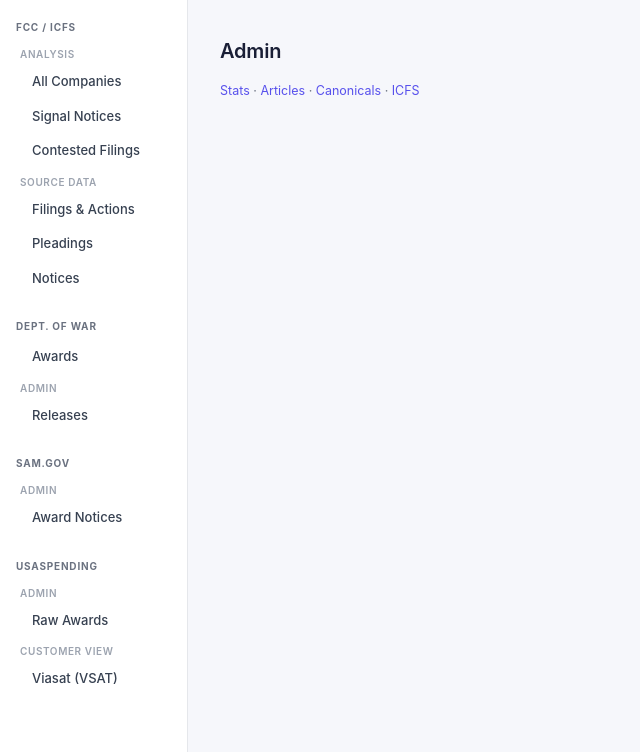
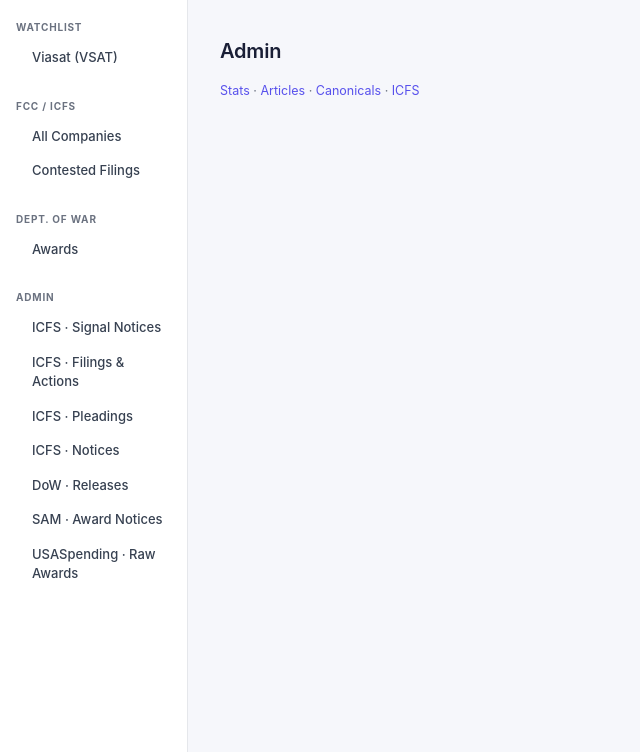
Before and after one commit to brandonorourke/strata, a FastAPI app: page /admin in a window 1280 px wide. Shown: the part 48-800 px from the top of the page, without its empty margins (0-640 px from the left). Run offline with FastAPI, Linux system fonts and the light colour scheme; parts of the project's set-up code (start-up, migrations or seed data) failed here and were passed over.

Commit message:
Move admin pages to that section

```diff
--- a/apps/api/templates/base.html
+++ b/apps/api/templates/base.html
@@ -255,27 +255,24 @@
 
     <nav id="sidebar">
       {% set path = request.url.path %}
-      <div class="nav-section">FCC / ICFS</div>
-      <div class="nav-subsection">Analysis</div>
+      <div class="nav-section">Watchlist</div>
+      <a href="/company/VSAT"          class="nav-item {% if path.startswith('/company') %}active{% endif %}">Viasat (VSAT)</a>
+
+      <div class="nav-section" style="margin-top: 16px;">FCC / ICFS</div>
       <a href="/admin/icfs/canonicals" class="nav-item {% if path.startswith('/admin/icfs/canonicals') or path.startswith('/admin/icfs/entity') %}active{% endif %}">All Companies</a>
-      <a href="/admin/icfs/signals"    class="nav-item {% if path.startswith('/admin/icfs/signals') %}active{% endif %}">Signal Notices</a>
       <a href="/admin/icfs/contested"  class="nav-item {% if path.startswith('/admin/icfs/contested') %}active{% endif %}">Contested Filings</a>
-      <div class="nav-subsection">Source Data</div>
-      <a href="/admin/icfs/filings"    class="nav-item {% if path.startswith('/admin/icfs/filings') %}active{% endif %}">Filings &amp; Actions</a>
-      <a href="/admin/icfs/pleadings"  class="nav-item {% if path.startswith('/admin/icfs/pleadings') %}active{% endif %}">Pleadings</a>
-      <a href="/admin/icfs/notices"    class="nav-item {% if path.startswith('/admin/icfs/notices') %}active{% endif %}">Notices</a>
+
       <div class="nav-section" style="margin-top: 16px;">Dept. of War</div>
-      <a href="/dow"                 class="nav-item {% if path == '/dow' %}active{% endif %}">Awards</a>
-      <div class="nav-subsection">Admin</div>
-      <a href="/admin/dow/contracts" class="nav-item {% if path.startswith('/admin/dow') %}active{% endif %}">Releases</a>
-      <div class="nav-section" style="margin-top: 16px;">SAM.gov</div>
-      <div class="nav-subsection">Admin</div>
-      <a href="/admin/sam"           class="nav-item {% if path.startswith('/admin/sam') %}active{% endif %}">Award Notices</a>
-      <div class="nav-section" style="margin-top: 16px;">USASpending</div>
-      <div class="nav-subsection">Admin</div>
-      <a href="/usaspending"         class="nav-item {% if path.startswith('/usaspending') %}active{% endif %}">Raw Awards</a>
-      <div class="nav-subsection">Customer view</div>
-      <a href="/company/VSAT"        class="nav-item {% if path.startswith('/company') %}active{% endif %}">Viasat (VSAT)</a>
+      <a href="/dow"                   class="nav-item {% if path == '/dow' %}active{% endif %}">Awards</a>
+
+      <div class="nav-section" style="margin-top: 16px;">Admin</div>
+      <a href="/admin/icfs/signals"    class="nav-item {% if path.startswith('/admin/icfs/signals') %}active{% endif %}">ICFS · Signal Notices</a>
+      <a href="/admin/icfs/filings"    class="nav-item {% if path.startswith('/admin/icfs/filings') %}active{% endif %}">ICFS · Filings &amp; Actions</a>
+      <a href="/admin/icfs/pleadings"  class="nav-item {% if path.startswith('/admin/icfs/pleadings') %}active{% endif %}">ICFS · Pleadings</a>
+      <a href="/admin/icfs/notices"    class="nav-item {% if path.startswith('/admin/icfs/notices') %}active{% endif %}">ICFS · Notices</a>
+      <a href="/admin/dow/contracts"   class="nav-item {% if path.startswith('/admin/dow') %}active{% endif %}">DoW · Releases</a>
+      <a href="/admin/sam"             class="nav-item {% if path.startswith('/admin/sam') %}active{% endif %}">SAM · Award Notices</a>
+      <a href="/usaspending"           class="nav-item {% if path.startswith('/usaspending') %}active{% endif %}">USASpending · Raw Awards</a>
     </nav>
 
     <main id="main">
```
